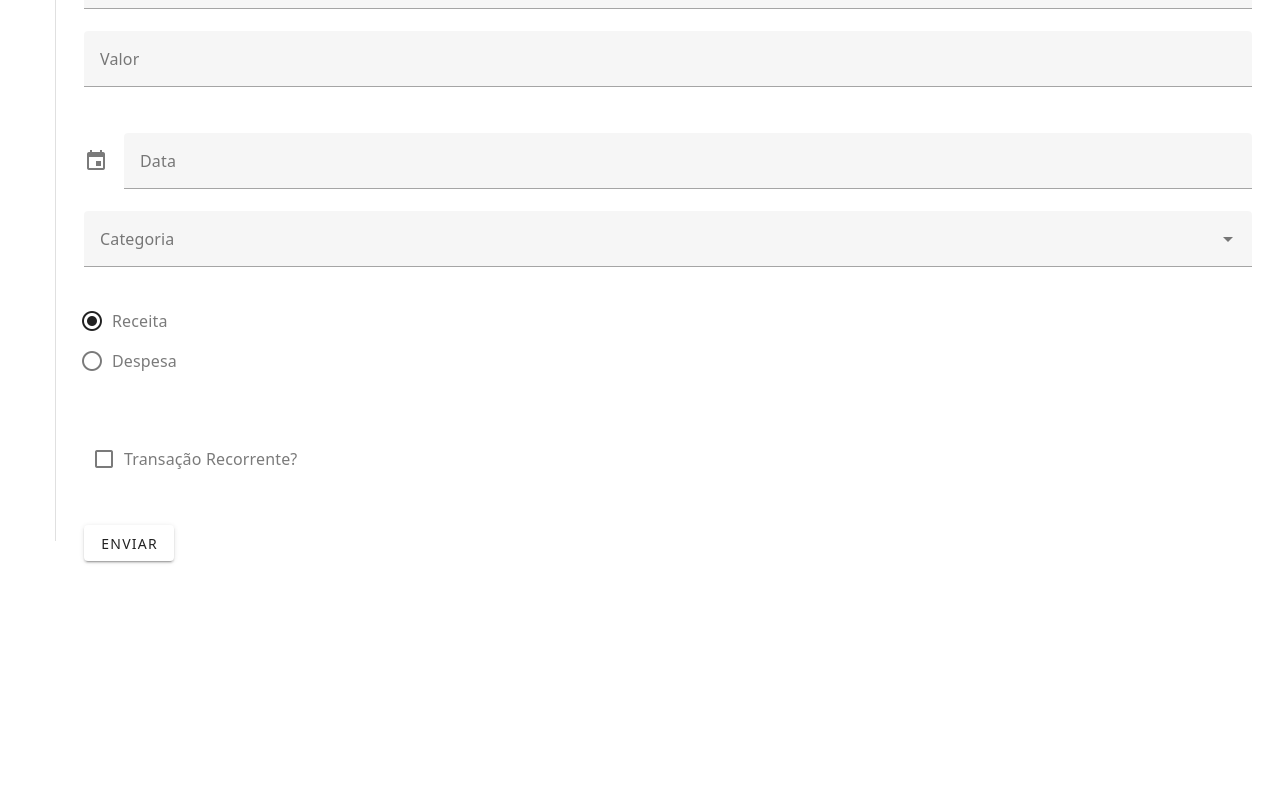
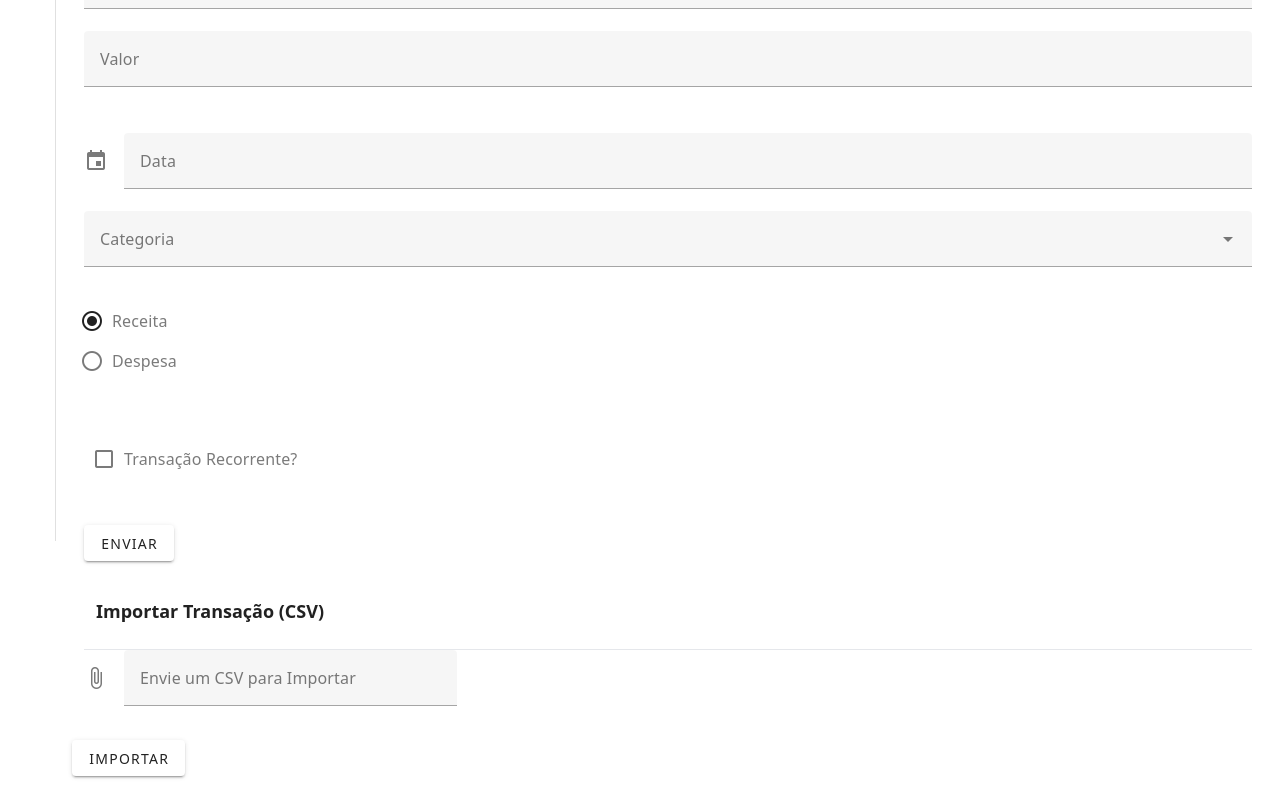
Before and after one commit to Gs-Toledo/MyGrowMoney, a Vue app in the folder Front-end/: page /transacoes/cadastro in a window 1280 px wide. Shown: the part 259-1059 px from the top of the page. Before the commit the page ends 836 px from the top, so only its background shows below. Built offline with nearby package versions, Linux system fonts and the light colour scheme; no server answers.

Commit message:
feat: import e export de csv

```diff
--- a/Front-end/src/components/graficos/DashboardHome.vue
+++ b/Front-end/src/components/graficos/DashboardHome.vue
@@ -78,7 +78,10 @@
     <!-- Resumo Mensal -->
     <div class="card">
       <div class="card-header">
-        <h3 class="text-lg font-semibold">Resumo Financeiro - {{ mesAtual }} {{ anoAtual }}</h3>
+        <div class="flex justify-space-between">
+          <h3 class="text-lg font-semibold">Resumo Financeiro - {{ mesAtual }} {{ anoAtual }}</h3>
+          <v-btn @click="handleExportCsv">Exportar CSV</v-btn>
+        </div>
       </div>
       <div class="card-content">
         <!-- Grid de resumo -->
@@ -142,6 +145,7 @@ import {
 import { Pie as PieChart, Line as LineChart, Bar as BarChart } from 'vue-chartjs'
 import { formatToLocaleBr } from '@/utils/formatUtils'
 import { getCurrentMonthName, getCurrentYear } from '@/utils/dateUtils'
+import CsvHandler from '@/utils/CsvHandler'
 
 // Registrar os componentes necessários do Chart.js
 ChartJS.register(
@@ -166,6 +170,14 @@ const props = defineProps({
     required: true
   }
 })
+
+const handleExportCsv = () => {
+  try {
+    CsvHandler.exportCsv(props.monthlySummary)
+  } catch (error) {
+    console.error('erro em export csv', error)
+  }
+}
 
 const mesAtual = computed(() => {
   return getCurrentMonthName()
--- /dev/null
+++ b/Front-end/src/utils/CsvHandler.js
@@ -0,0 +1,41 @@
+import axiosMyGrowMoney from '@/services/axios-configs';
+
+export default class CsvHandler {
+
+    static async importCsv(formData) {
+
+        try {
+            const response = await axiosMyGrowMoney.post('/import-transactions', formData);
+            return response.data
+        } catch (error) {
+            throw new Error(`Erro ao importar CSV: ${error.message}`);
+        }
+    }
+
+
+    static exportCsv(jsonData, fileName = "resumo-financeiro.csv") {
+
+        if (!Array.isArray(jsonData) || jsonData.length === 0) {
+            throw new Error("Os dados fornecidos não são válidos para exportação.");
+        }
+
+        const headers = Object.keys(jsonData[0]);
+
+        const csvContent = [
+            headers.join(";"), // Adicionar cabeçalhos como a primeira linha
+            ...jsonData.map(row => headers.map(header => JSON.stringify(row[header] || "")).join(";")) // Adicionar os valores
+        ].join("\n");
+
+        // Criar o arquivo blob e disparar o download
+        const blob = new Blob([csvContent], { type: "text/csv;charset=utf-8;" });
+        const link = document.createElement("a");
+
+        const url = URL.createObjectURL(blob);
+        link.setAttribute("href", url);
+        link.setAttribute("download", fileName);
+        link.style.visibility = "hidden";
+        document.body.appendChild(link);
+        link.click();
+        document.body.removeChild(link);
+    }
+}
--- a/Front-end/src/views/CadastrarTransacoesPage.vue
+++ b/Front-end/src/views/CadastrarTransacoesPage.vue
@@ -1,6 +1,9 @@
 <template>
   <base-user-template>
+    <div class="title-section">
       <h2 class="mb-3 font-weight-bold text-lg">Cadastro de Transação</h2>
+    </div>
+    <section>
       <v-row>
         <v-col>
           <v-textarea label="Descrição" v-model="form.description"></v-textarea>
@@ -19,7 +22,9 @@
             item-value="id"
             v-model="form.categoryId"
           ></v-select>
-        <span class="text-red" v-if="selectedCategoriaLimite">Limite da categoria: R${{ selectedCategoriaLimite }}</span>
+          <span class="text-red" v-if="selectedCategoriaLimite"
+            >Limite da categoria: R${{ selectedCategoriaLimite }}</span
+          >
         </v-col>
       </v-row>
       <v-row>
@@ -49,12 +54,31 @@
       </v-btn>
 
       <p class="text-red" v-if="avisoLimiteCategoria">{{ avisoLimiteCategoria }}</p>
+    </section>
+
+    <div class="title-section mt-3 p-3">
+      <h2 class="mt-3 mb-3 font-weight-bold text-lg">Importar Transação (CSV)</h2>
+    </div>
+    <hr />
+    <section class="mb-5">
+      <form @submit.prevent="handleImportarCsv">
+        <v-row>
+          <v-col cols="4">
+            <v-file-input label="Envie um CSV para Importar" v-model="importCsvFile" required />
+          </v-col>
+        </v-row>
+        <v-row>
+          <v-btn type="submit">Importar</v-btn>
+        </v-row>
+      </form>
+    </section>
   </base-user-template>
 </template>
 
 <script>
 import BaseUserTemplate from '@/components/baseUser/BaseUserTemplate.vue'
 import axiosMyGrowMoney from '@/services/axios-configs'
+import CsvHandler from '@/utils/CsvHandler'
 import { VDateInput } from 'vuetify/labs/VDateInput'
 
 export default {
@@ -72,6 +96,7 @@ export default {
         type: 'receita',
         is_recurring: false
       },
+      importCsvFile: null,
       categorias: [],
       selectedCategoriaLimite: null,
       avisoLimiteCategoria: null,
@@ -119,6 +144,18 @@ export default {
         console.error(error)
       }
     },
+    async handleImportarCsv() {
+      try {
+        const formData = new FormData()
+        formData.append('file', this.importCsvFile)
+
+        await CsvHandler.importCsv(formData)
+        alert('Importado com sucesso!')
+      } catch (error) {
+        console.error('Error ao importar csv', error)
+        alert('Erro ao importar, verifique o arquivo e tente novamente.')
+      }
+    },
     setSelectedCategoryLimit() {
       // Usando o valor do v-model diretamente para encontrar o limite
       const selectedCategory = this.categorias.find(
--- a/Front-end/src/views/TransacoesPage.vue
+++ b/Front-end/src/views/TransacoesPage.vue
@@ -47,7 +47,7 @@
       <p v-else>Nenhuma transação encontrada.</p>
     </section>
 
-    <router-link to="/transacoes/cadastro">Cadastrar</router-link>
+    <v-btn class="mt-5"><router-link to="/transacoes/cadastro">Cadastrar</router-link></v-btn>
   </base-user-template>
 </template>
 
```
Lines whose indentation alone changed are shown as unchanged.
